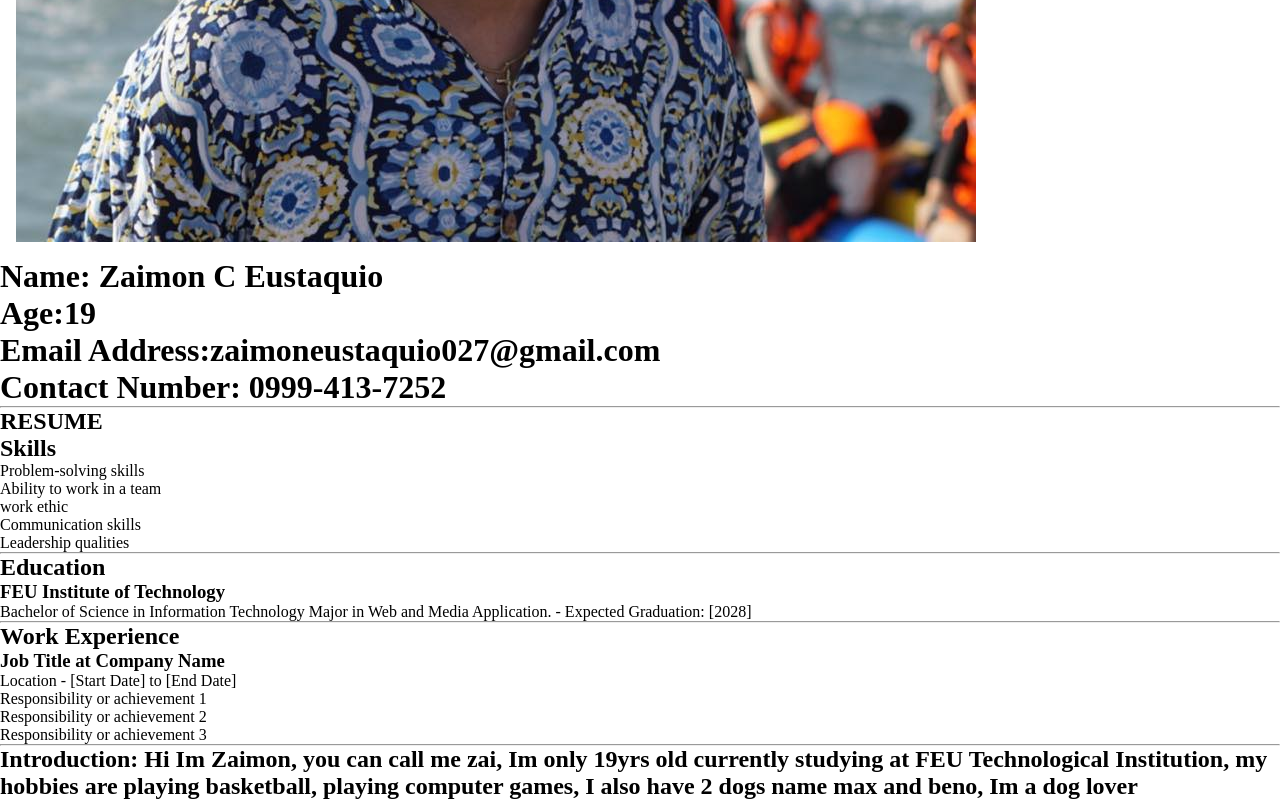
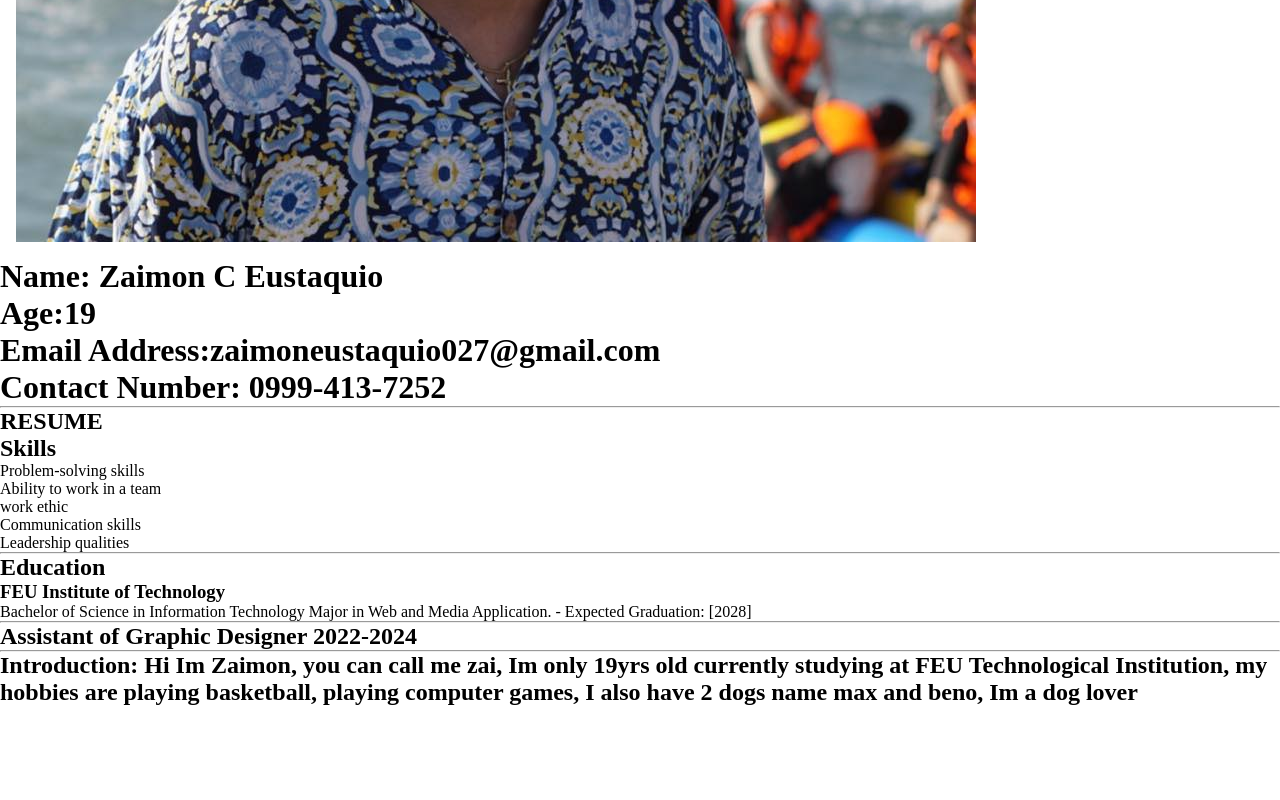
Before and after one commit to Zaimon27/WD-Act2-Eustaquio, a plain HTML site: page index.html in a window 1280 px wide. Shown: the part 734-1534 px from the top of the page. After the commit the page ends 1440 px from the top, so only its background shows below. Drawn offline with Linux system fonts and the light colour scheme.

```diff
--- a/index.html
+++ b/index.html
@@ -21,13 +21,13 @@
 <section class="resume">
           <h1>RESUME</h1>
             <h2>Skills</h2>
-            <div>
+            <ul>
                 <p>Problem-solving skills</p>
                 <p>Ability to work in a team</p>
                 <p> work ethic</p>
                 <p>Communication skills</p>
                 <p>Leadership qualities</p>
-            <div/>
+            </ul>
 </section>
         <hr>
 <section class="education">
@@ -37,14 +37,7 @@
     </section>
         <hr>
 <section class="work-experience">
-            <h2>Work Experience</h2>
-            <h3>Job Title at Company Name</h3>
-            <p>Location - [Start Date] to [End Date]</p>
-            <div>
-                <p>Responsibility or achievement 1</p>
-                <p>Responsibility or achievement 2</p>
-                <p>Responsibility or achievement 3</p>
-            </div>
+            <h2>Assistant of Graphic Designer 2022-2024</h2>
 </section>
         <hr>
 <section class="additional-info">
```
